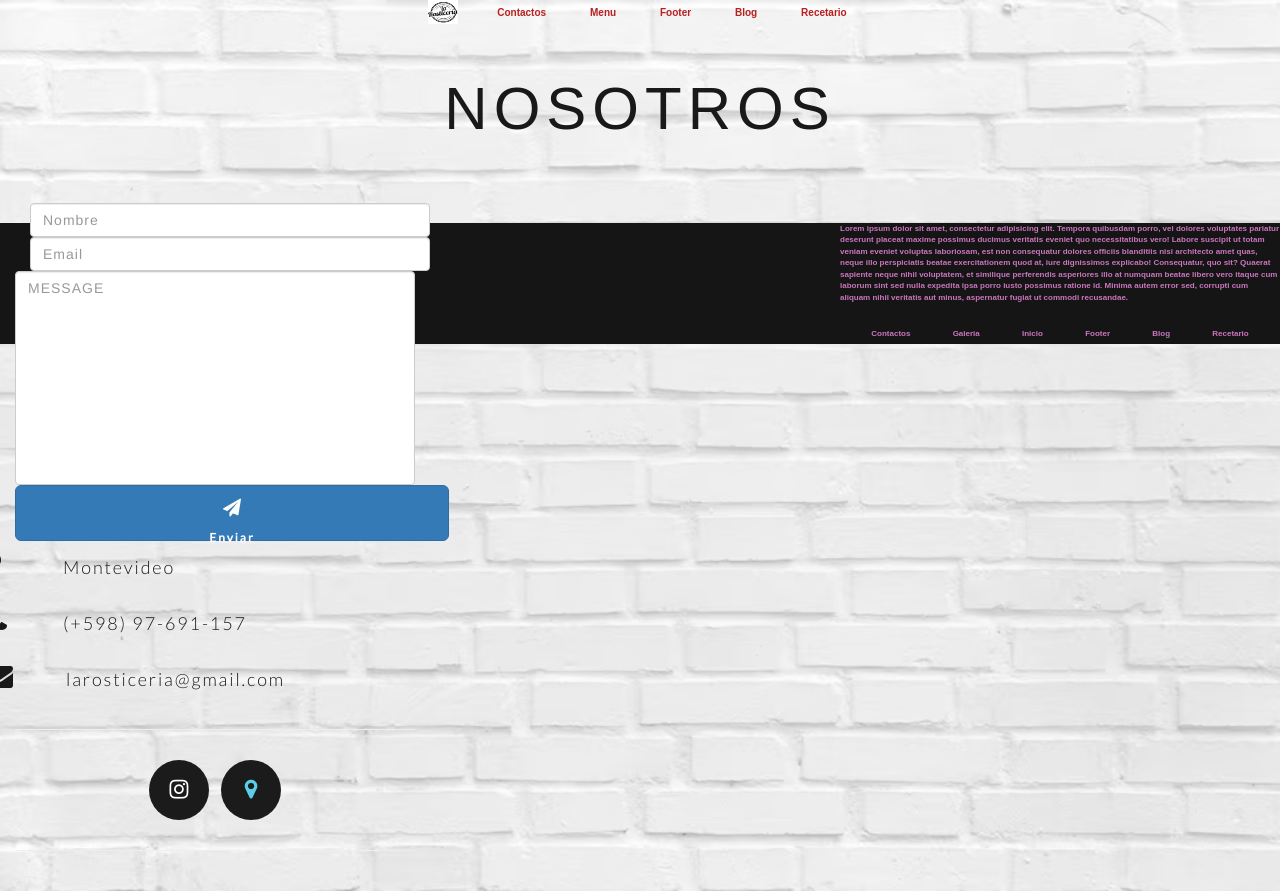
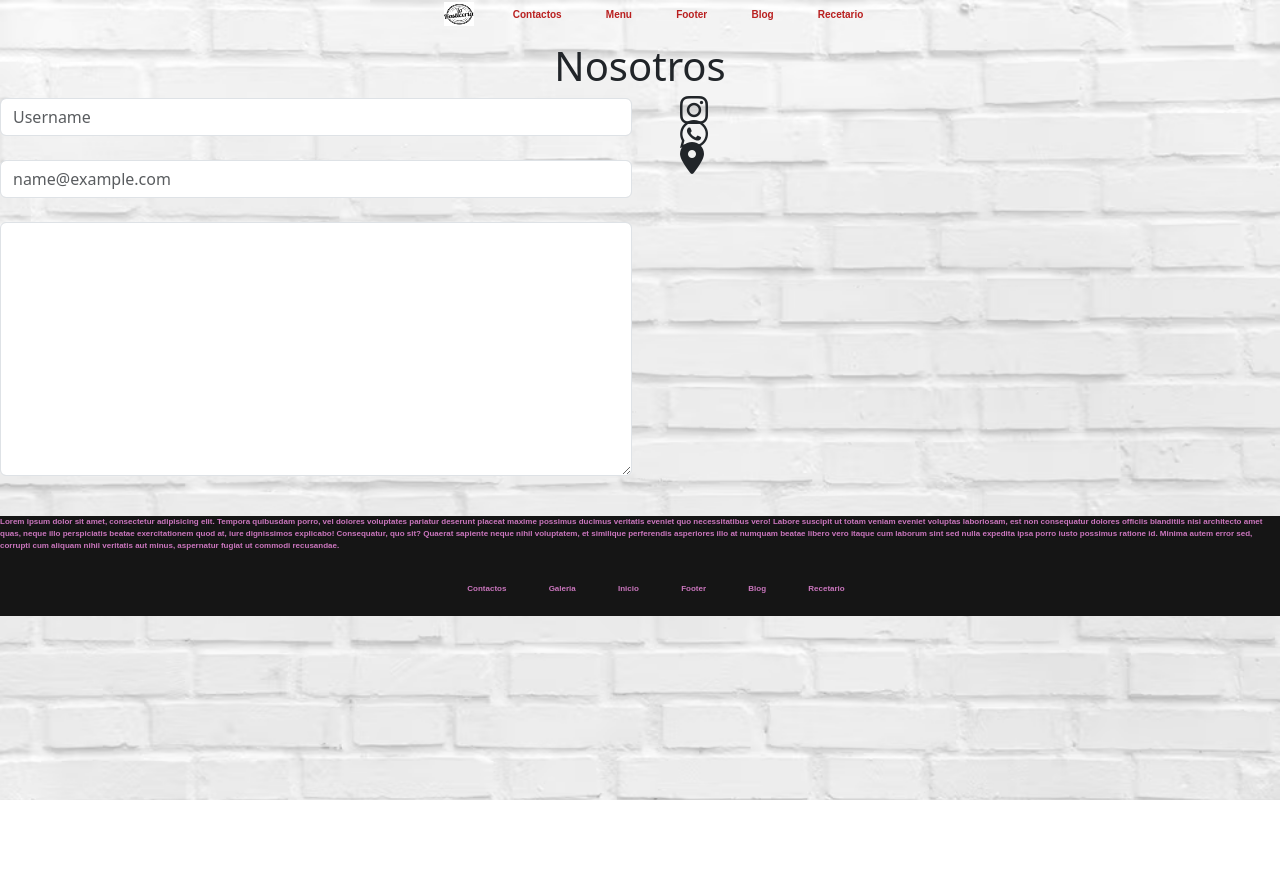
Before and after one commit to GermanDelosSantos/LaRosti, a plain HTML site: page pages/contacto.html in a window 1280 px wide. After the commit the page ends 800 px from the top, so only its background shows below. Drawn offline with nearby package versions, Linux system fonts and the light colour scheme; a script that the page names is missing.

Commit message:
se creo desde 0 el archivo de contact porque no me gusto lo realizado anteriormente hay que trabajar en el estilo de la misma con mas enfasis

```diff
--- a/css/stylesheet.css
+++ b/css/stylesheet.css
@@ -281,179 +281,17 @@ nav ul li {
             box-shadow: 5px 5px 5px 0 #191919;
         }
 /*Contactos*/
-#contact {
-    width: 100%;
-    height: 100%;
+.contacto-body{
+    display: grid;
+    grid-template-columns: repeat(2, 1fr);
+    gap: 1rem;
+}
+.contact-icons  ul, li{
+    list-style: none;
+    text-align: left;
+    gap: 3rem;
 }
 
-.section-header {
-    text-align: center;
-    margin: 0 auto;
-    padding: 40px 0;
-    font: 300 60px 'Oswald', sans-serif;
-    color: #191919;
-    text-transform: uppercase;
-    letter-spacing: 6px;
-}
-
-.contact-wrapper {
-    /* display: flex; */
-    margin: 0 auto;
-    padding: 20px;
-    position: relative;
-    max-width: 840px;
-}
-
-/*cosas a la izq*/
-.form-horizontal {
-    /*float: left;*/
-    max-width: 400px;
-    font-family: 'Lato';
-    font-weight: 400;
-}
-
-.form-control,
-textarea {
-    max-width: 400px;
-    background-color: #4b4747ce;
-    color: #fff;
-    letter-spacing: 1px;
-}
-
-.send-button {
-    margin-top: 15px;
-    height: 34px;
-    width: 400px;
-    overflow: hidden;
-    transition: all .2s ease-in-out;
-}
-
-.alt-send-button {
-    width: 400px;
-    height: 34px;
-    transition: all .2s ease-in-out;
-}
-
-.send-text {
-    display: block;
-    margin-top: 10px;
-    font: 700 12px 'Lato', sans-serif;
-    letter-spacing: 2px;
-}
-
-.alt-send-button:hover {
-    transform: translate3d(0px, -29px, 0px);
-}
-
-  /* cosas a la derecha */
-.direct-contact-container {
-    max-width: 400px;
-}
-
-  /* locacion numero redes */
-.contact-list {
-    list-style-type: none;
-    margin-left: -30px;
-    padding-right: 20px;
-}
-
-.list-item {
-    line-height: 4;
-    color: #191919;
-}
-
-.contact-text {
-    font: 300 18px 'Lato', sans-serif;
-    letter-spacing: 1.9px;
-    color: #191919;
-}
-
-.place {
-    margin-left: 62px;
-}
-
-.phone {
-    margin-left: 56px;
-}
-
-.gmail {
-    margin-left: 53px;
-}
-
-.contact-text a {
-    color: #191919;
-    text-decoration: none;
-    transition-duration: 0.2s;
-}
-
-.contact-text a:hover {
-    color: #191919;
-    text-decoration: none;
-}
-textarea{
-    resize: none;
-}
-
-
-  /*Iconos */
-.social-media-list {
-    position: relative;
-    font-size: 22px;
-    text-align: center;
-    width: 100%;
-    margin: 0 auto;
-    padding: 0;
-}
-
-.social-media-list li a {
-    color: #fff;
-}
-
-.social-media-list li {
-    position: relative;
-    display: inline-block;
-    height: 60px;
-    width: 60px;
-    margin: 10px 3px;
-    line-height: 60px;
-    border-radius: 50%;
-    color: #59cee6;
-    background-color: rgb(27,27,27);
-    cursor: pointer;
-    transition: all .2s ease-in-out;
-}
-
-.social-media-list li:after {
-    content: '';
-    position: absolute;
-    top: 0;
-    left: 0;
-    width: 60px;
-    height: 60px;
-    line-height: 60px;
-    border-radius: 50%;
-    opacity: 0;
-    box-shadow: 0 0 0 1px #fff;
-    transition: all .2s ease-in-out;
-}
-
-.social-media-list li:hover {
-    background-color: #fff;
-}
-
-.social-media-list li:hover:after {
-    opacity: 1;
-    transform: scale(1.12);
-    transition-timing-function: cubic-bezier(0.37,0.74,0.15,1.65);
-}
-
-.social-media-list li:hover a {
-    color: #000;
-}
-
-hr {
-    border-color: rgba(255,255,255,.6);
-}
 .semanal{
     background-color: bisque;
 }
--- a/pages/contacto.html
+++ b/pages/contacto.html
@@ -5,11 +5,9 @@
     <meta name="viewport" content="width=device-width, initial-scale=1.0">
     <link rel="stylesheet" href="../css/stylesheet.css">
     <link rel="shortcut icon" href="../images/rosti.jpg" type="image/x-icon">
-    <link href='https://fonts.googleapis.com/css?family=Lato:400,100,300' rel='stylesheet' type='text/css'>
-    <link href="//maxcdn.bootstrapcdn.com/bootstrap/3.3.0/css/bootstrap.min.css" rel="stylesheet" id="bootstrap-css">
-    <script src="//maxcdn.bootstrapcdn.com/bootstrap/3.3.0/js/bootstrap.min.js"></script>
-    <script src="//code.jquery.com/jquery-1.11.1.min.js"></script>
-    <link href="https://maxcdn.bootstrapcdn.com/font-awesome/4.7.0/css/font-awesome.min.css" rel="stylesheet">
+    <link href="https://cdn.jsdelivr.net/npm/bootstrap@5.3.1/dist/css/bootstrap.min.css" rel="stylesheet" integrity="sha384-4bw+/aepP/YC94hEpVNVgiZdgIC5+VKNBQNGCHeKRQN+PtmoHDEXuppvnDJzQIu9" crossorigin="anonymous">
+    <link rel="stylesheet" href="https://cdnjs.cloudflare.com/ajax/libs/font-awesome/6.4.2/css/all.min.css" integrity="sha512-z3gLpd7yknf1YoNbCzqRKc4qyor8gaKU1qmn+CShxbuBusANI9QpRohGBreCFkKxLhei6S9CQXFEbbKuqLg0DA==" crossorigin="anonymous" referrerpolicy="no-referrer" />
+
     <title>Contacto</title>
 
 </head>
@@ -28,75 +26,34 @@
 
 
     <main>
-        <section id="contact">
+        <section class="text-center">
             <h1 class="section-header">Nosotros</h1>
-
-            <div class="contact-wrapper d-flex col-sm-12">
+        </section>
 
 
-
-
-
-                <div class="form-group">
-                    <div class="col-sm-12">
-                    <input type="text" class="form-control" id="name" placeholder="Nombre" name="name" value="" required>
-                    </div>
+        <section class="text-center contacto-body">
+            <div class="conctac-label">
+                <div class="conctac-form">
+                <input type="text" class="form-control" placeholder="Username" aria-label="Username" aria-describedby="basic-addon1">
                 </div>
 
-                <div class="form-group">
-                    <div class="col-sm-12">
-                    <input type="email" class="form-control" id="email" placeholder="Email" name="email" value="" required>
-                    </div>
-                </div>
-
-                <textarea class="form-control" rows="10" placeholder="MESSAGE" name="Mensaje" required></textarea>
-            </form>
-            <button type="button" class="btn btn-primary btn-lg" id="submit" type="submit" value="SEND">
-                <div class="alt-send-button">
-                <i class="fa fa-paper-plane"></i><span class="send-text">Enviar</span>
-                </div>
-
-            </button>
-
-
-                </form>
-
-                <div class="direct-contact-container">
-
-                    <ul class="contact-list">
-                    <li class="list-item"><i class="fa fa-map-marker fa-2x"><span class="contact-text place">Montevideo</span></i></li>
-
-                    <li class="list-item"><i class="fa fa-phone fa-2x"><span class="contact-text phone"><a href="tel:1-212-555-5555" title="Give me a call">(+598) 97-691-157</a></span></i></li>
-
-                    <li class="list-item"><i class="fa fa-envelope fa-2x"><span class="contact-text gmail"><a href="mailto:#" title="Send me an email">larosticeria@gmail.com</a></span></i></li>
-
-                    </ul>
-
-                    <hr>
-                    <ul class="social-media-list">
-                    </li>
-                    <li><a href="#" target="_blank" class="contact-icon">
-                        <i class="fa fa-instagram" aria-hidden="true"></i></a>
-                    </li>
-                    <li>
-                        <a href="#" target="_blank" class="contact-icon"></a>
-                        <i class="fa fa-map-marker" aria-hidden="true"></i>
-                    </li>
-                    </ul>
-                    <hr>
-
-
-                </div>
-
+            <div class="conctac-form">
+                <label for="exampleFormControlInput1" class="form-label"></label>
+                <input type="email" class="form-control" id="exampleFormControlInput1" placeholder="name@example.com">
             </div>
-
-            </section>
-
-
-
-
-
-
+            <div class="conctac-form">
+                <label for="exampleFormControlTextarea1" class="form-label"></label>
+                <textarea class="form-control" id="exampleFormControlTextarea1" rows="10"></textarea>
+            </div>
+            </div>
+            <div class="contac-icons d-grid">
+                <ul>
+                    <li><i class="fa-brands fa-instagram fa-2xl"></i></li>
+                    <li><i class="fa-brands fa-whatsapp fa-2xl"></i></li>
+                    <li><i class="fa-solid fa-location-dot fa-2xl"></i></li>
+                </ul>
+            </div>
+        </section>
 
 
     <footer id="footer">
```
Also changed, not shown: index.html (+1 -1 lines).
